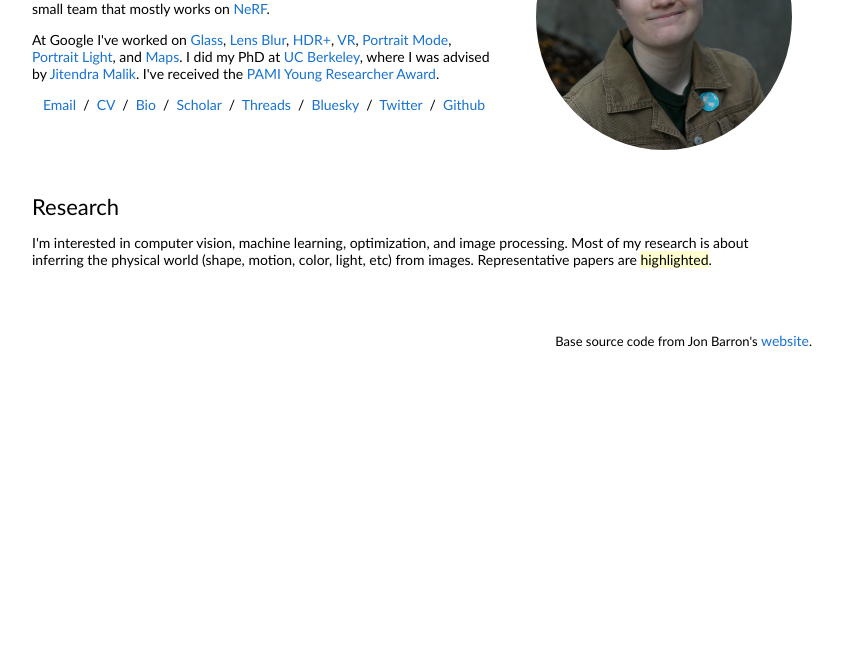
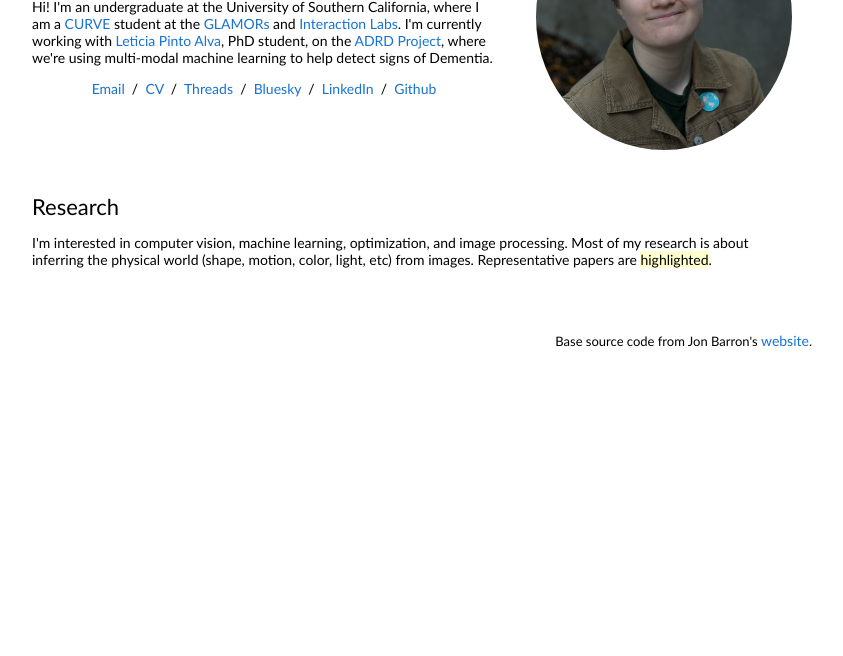
Before and after one commit to gbradforth/gbradforth.github.io, a plain HTML site: page index.html in a window 1280 px wide. Shown: the part 144-800 px from the top of the page, without its empty margins (228-1071 px from the left). Drawn offline with Linux system fonts and the light colour scheme.

Commit message:
links changed, description

```diff
--- a/index.html
+++ b/index.html
@@ -22,20 +22,15 @@
                 <p class="name" style="text-align: center;">
                   Gwen Bradforth
                 </p>
-                <p>I'm a research scientist at <a href="https://ai.google/research">Google Research</a> in San Francisco, where I lead a small team that mostly works on <a href="https://www.matthewtancik.com/nerf">NeRF</a>.
-                </p>
-                <p>
-                  At Google I've worked on <a href="https://www.google.com/glass/start/">Glass</a>,  <a href="https://ai.googleblog.com/2014/04/lens-blur-in-new-google-camera-app.html">Lens Blur</a>, <a href="https://ai.googleblog.com/2014/10/hdr-low-light-and-high-dynamic-range.html">HDR+</a>, <a href="https://blog.google/products/google-ar-vr/introducing-next-generation-jump/">VR</a>, <a href="https://ai.googleblog.com/2017/10/portrait-mode-on-pixel-2-and-pixel-2-xl.html">Portrait Mode</a>, <a href="https://ai.googleblog.com/2020/12/portrait-light-enhancing-portrait.html">Portrait Light</a>, and <a href="https://blog.google/products/maps/three-maps-updates-io-2022/">Maps</a>. I did my PhD at <a href="http://www.eecs.berkeley.edu/">UC Berkeley</a>, where I was advised by <a href="http://www.cs.berkeley.edu/~malik/">Jitendra Malik</a>. I've received the <a href="https://www.thecvf.com/?page_id=413#YRA">PAMI Young Researcher Award</a>.
+                <p>Hi! I'm an undergraduate at the University of Southern California, where I am a <a href="https://viterbiundergrad.usc.edu/research/curve/">CURVE</a> student at the <a href="https://glamor-usc.github.io/">GLAMORs</a> and <a href="https://uscinteractionlab.web.app/">Interaction Labs</a>. I'm currently working with <a href="https://leticiapinto.github.io/">Leticia Pinto Alva</a>, PhD student, on the <a href="https://uscinteractionlab.web.app/project/ADRD">ADRD Project</a>, where we're using multi-modal machine learning to help detect signs of Dementia.
                 </p>
                 <p style="text-align:center">
-                  <a href="mailto:jonbarron@gmail.com">Email</a> &nbsp;/&nbsp;
+                  <a href="mailto:gbradfor@usc.edu">Email</a> &nbsp;/&nbsp;
                   <a href="data/JonBarron-CV.pdf">CV</a> &nbsp;/&nbsp;
-                  <a href="data/JonBarron-bio.txt">Bio</a> &nbsp;/&nbsp;
-                  <a href="https://scholar.google.com/citations?hl=en&user=jktWnL8AAAAJ">Scholar</a> &nbsp;/&nbsp;
 				  <a href="https://www.threads.net/@jonbarron">Threads</a> &nbsp;/&nbsp;
 				  <a href="https://bsky.app/profile/jonbarron.bsky.social">Bluesky</a> &nbsp;/&nbsp;
-                  <a href="https://twitter.com/jon_barron">Twitter</a> &nbsp;/&nbsp;
-                  <a href="https://github.com/jonbarron/">Github</a>
+                  <a href="https://www.linkedin.com/in/gwen-bradforth-2a27951b0/">LinkedIn</a> &nbsp;/&nbsp;
+                  <a href="https://github.com/gbradforth/">Github</a>
                 </p>
               </td>
               <td style="padding:2.5%;width:40%;max-width:40%">
```
